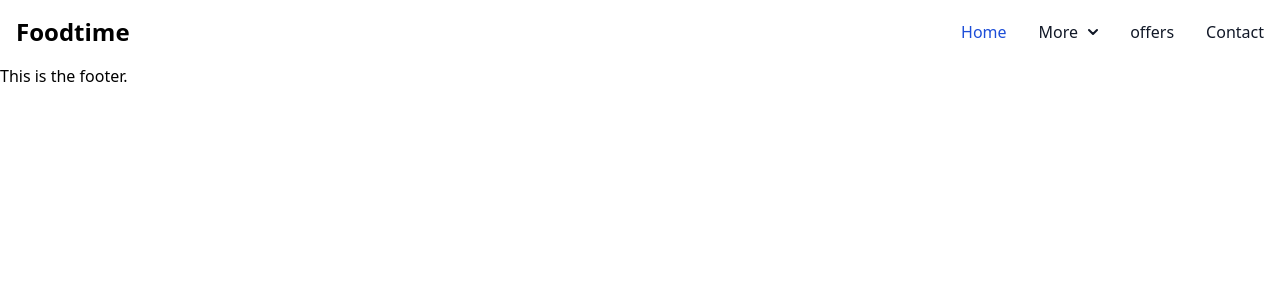
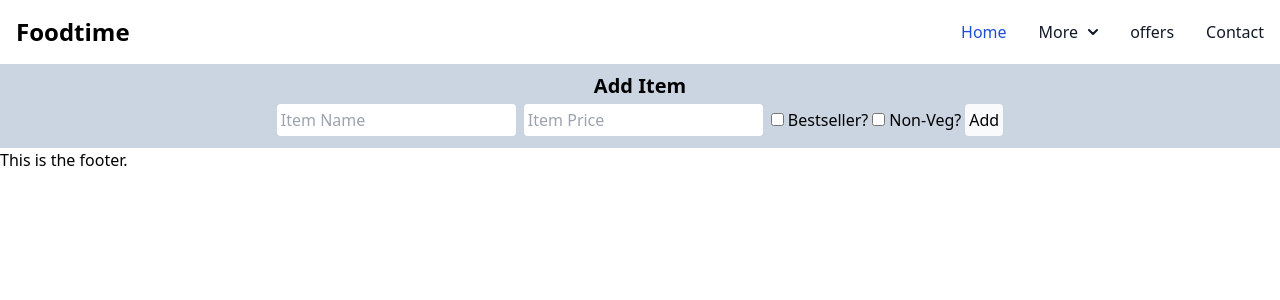
Before and after one commit to lawrencedsz9/resto-website, a React (Vite) app: page /add in a window 1280 px wide. Shown: the top 300 px of the page. Built offline with nearby package versions, Linux system fonts and the light colour scheme.

Commit message:
add item page

```diff
--- a/src/App.jsx
+++ b/src/App.jsx
@@ -5,6 +5,7 @@ import Home from "./pages/home";
 import AdminPage from "./pages/admin";
 import Navbar from "./components/navbar";
 import Footer from "./components/footer";
+import AddItem from "./pages/add";
 
 function App() {
   const [count, setCount] = useState(0);
@@ -17,6 +18,7 @@ function App() {
           <Routes>
             <Route path="/" element={<Home />} />
             <Route path="/admin" element={<AdminPage />} />
+            <Route path="/add" element={<AddItem />} />
           </Routes>
         </Router>
       </div>
--- /dev/null
+++ b/src/pages/add.jsx
@@ -0,0 +1,69 @@
+import React, { useState } from "react";
+
+const AddItem = () => {
+  const [item, setItem] = useState("");
+  const [price, setPrice] = useState("");
+
+  //   const handleInputChange = (e) => {
+  //     setItem(e.target.value);
+  //   };
+
+  const handleSubmit = (e) => {
+    e.preventDefault();
+    // Add your logic to handle the submission here
+    console.log("Item:", item);
+    setItem("");
+    console.log("Price:", price);
+    setPrice("");
+  };
+
+  return (
+    <>
+      <div className="flex flex-col items-center p-2 justify-center">
+        <h1 className="text-xl font-bold">Add Item</h1>
+        <form onSubmit={handleSubmit}>
+          <input
+            type="text"
+            value={item}
+            onChange={(e) => setItem(e.target.value)}
+            className="rounded p-1 m-1"
+            placeholder="Item Name"
+          />
+          <input
+            type="text"
+            value={price}
+            onChange={(e) => setPrice(e.target.value)}
+            className="rounded p-1 m-1"
+            placeholder="Item Price"
+          />
+          <input
+            type="checkbox"
+            value="Bestseller"
+            id="bestseller"
+            className="p-1 m-1"
+          />
+          <label htmlFor="bestseller">Bestseller?</label>
+          <input
+            type="checkbox"
+            value="nonveg"
+            id="nonveg"
+            className="p-1 m-1"
+          />
+          <label htmlFor="bestseller">Non-Veg?</label>
+          {/* <input
+            type="checkbox"
+            value="nonveg"
+            id="nonveg"
+            className="p-1 m-1"
+          />
+          <label htmlFor="bestseller">Bestseller?</label> */}
+          <button type="submit" className=" p-1 m-1 rounded bg-slate-50">
+            Add
+          </button>
+        </form>
+      </div>
+    </>
+  );
+};
+
+export default AddItem;
```
